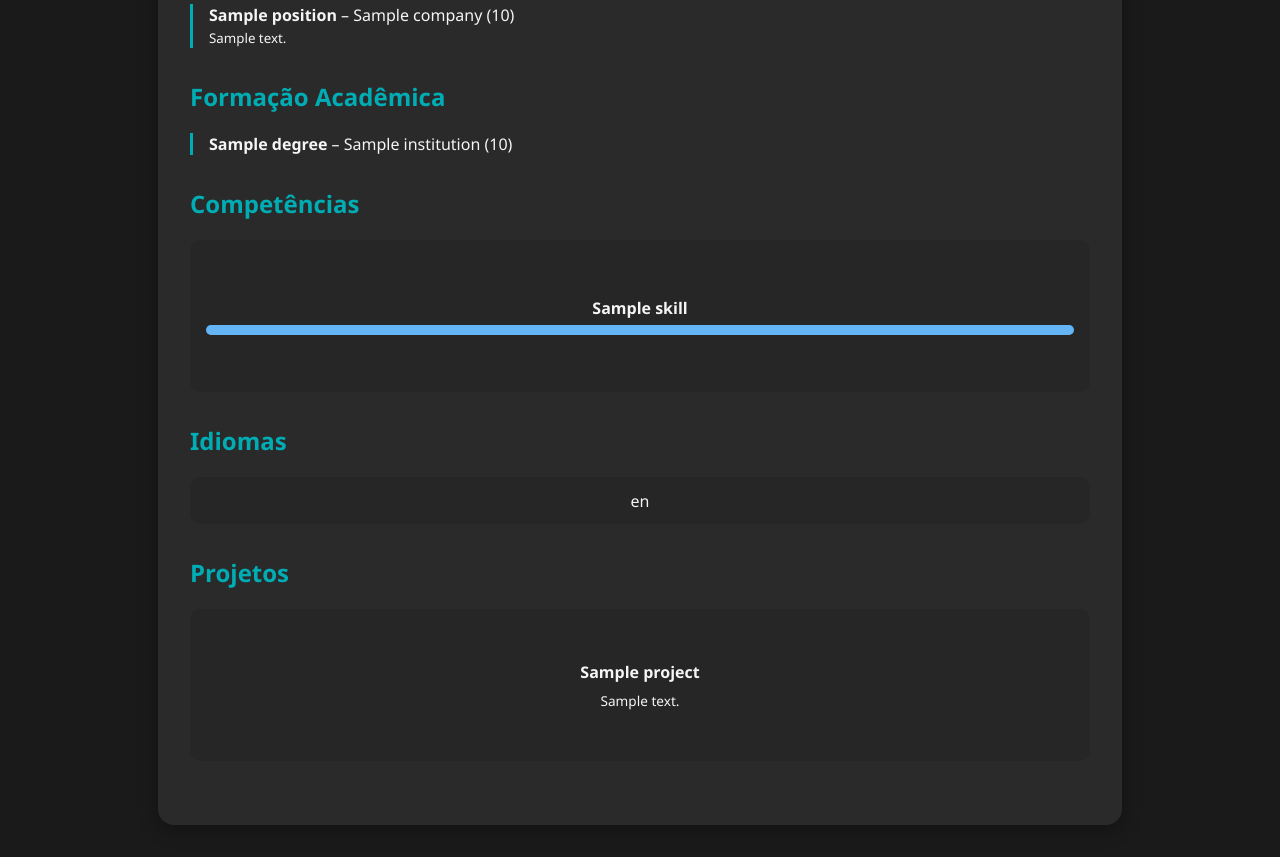
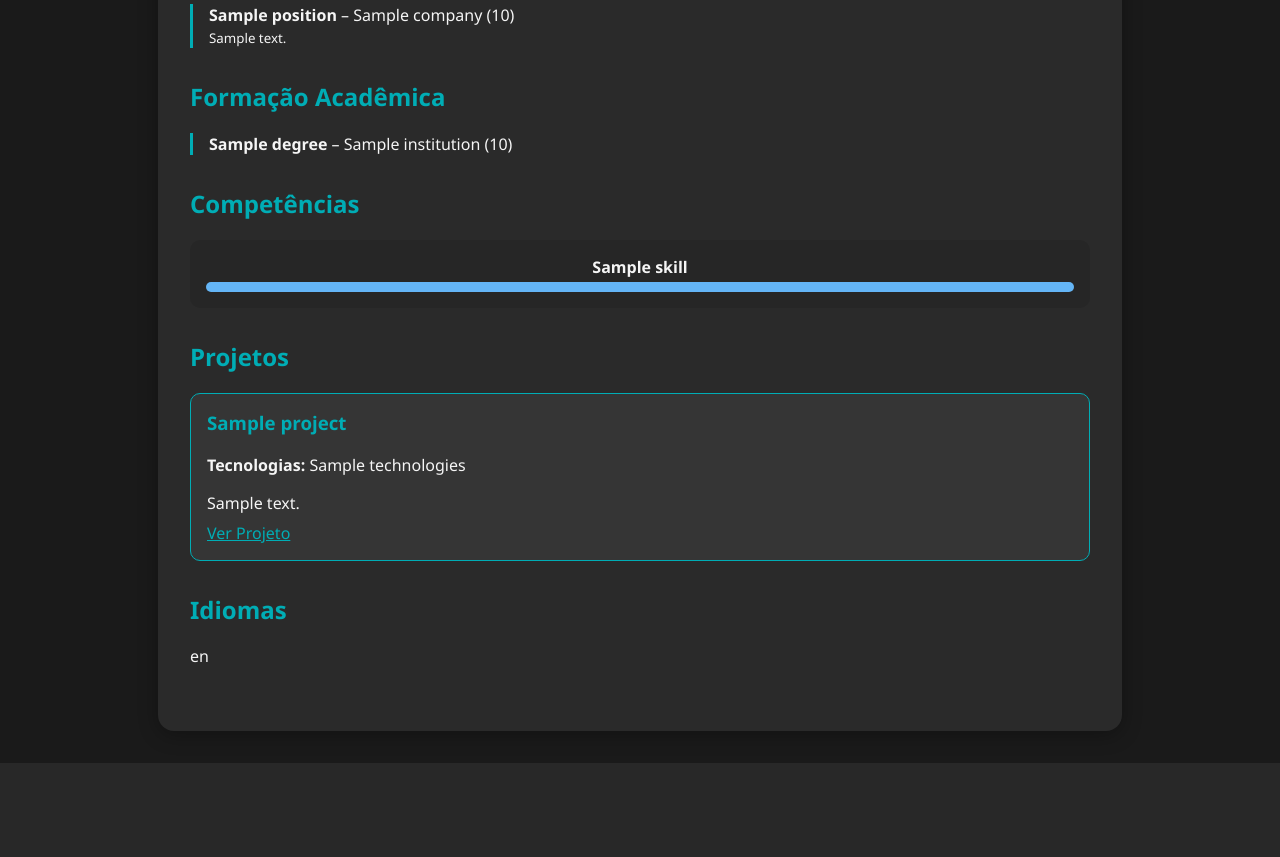
Before and after one commit to fbc165/personal-website, a Django app: template resume/templates/homepage.html in a window 1280 px wide. Shown: the part 594-1451 px from the top of the page. After the commit the page ends 1357 px from the top, so only its background shows below. Run offline with Django 5.2, Linux system fonts and the light colour scheme; the template is opened without the code that fills it: most values are stand-ins (such as "Sample title", 1, 10 or a date in 2020).

Commit message:
chore: atualiza cv

```diff
--- a/resume/templates/homepage.html
+++ b/resume/templates/homepage.html
@@ -67,51 +67,21 @@
 
         .skills {
             display: grid;
-            grid-template-columns: repeat(auto-fit, minmax(150px, 1fr));
+            grid-template-columns: repeat(auto-fit, minmax(120px, 1fr));
             gap: 1rem;
         }
 
-        .skill-item {
+        .skills > div {
             background: rgba(0, 0, 0, 0.1);
             padding: 1rem;
             border-radius: 10px;
             text-align: center;
-            height: 120px;
-            display: flex;
-            flex-direction: column;
-            justify-content: center;
-            transition: background 0.3s, transform 0.2s;
-        }
-
-        .skill-item:hover {
-            transform: translateY(-5px);
-            background: rgba(0, 0, 0, 0.15);
-        }
-
-        .skill-bar {
-            background: #444;
-            border-radius: 10px;
-            overflow: hidden;
-            height: 10px;
-            margin-top: 6px;
-        }
-
-        .skill-fill {
-            background: #64b5f6;
-            height: 100%;
         }
 
         .languages {
             display: grid;
             grid-template-columns: repeat(auto-fit, minmax(160px, 1fr));
             gap: 1rem;
-        }
-
-        .languages > div {
-            background: rgba(0, 0, 0, 0.1);
-            padding: 0.8rem;
-            border-radius: 10px;
-            text-align: center;
         }
 
         .profile-img {
@@ -166,6 +136,34 @@
             font-size: 1.5rem;
             cursor: pointer;
             transition: color 0.3s;
+        }
+
+        .projects {
+            display: grid;
+            grid-template-columns: repeat(auto-fit, minmax(250px, 1fr));
+            gap: 1rem;
+        }
+
+        .project-card {
+            background: rgba(255, 255, 255, 0.05);
+            border: 1px solid var(--accent);
+            border-radius: 10px;
+            padding: 1rem;
+            transition: transform 0.3s, box-shadow 0.3s;
+        }
+
+        .project-card:hover {
+            transform: translateY(-5px);
+            box-shadow: 0 8px 20px rgba(0, 173, 181, 0.2);
+        }
+
+        .project-card h3 {
+            margin-top: 0;
+            color: var(--accent);
+        }
+
+        .project-card p {
+            margin-bottom: 0.5rem;
         }
 
         @media (max-width: 600px) {
@@ -224,11 +222,27 @@
             <h2>Competências</h2>
             <div class="skills">
                 {% for skill in skills %}
-                <div class="skill-item">
-                    <strong>{{ skill.name }}</strong>
-                    <div class="skill-bar">
-                        <div class="skill-fill" style="width: {{ skill.level }}%;"></div>
+                <div>
+                    <strong>{{ skill.name }}</strong><br>
+                    <div style="background: #444; border-radius: 10px; overflow: hidden; height: 10px; margin-top: 4px;">
+                        <div style="background: #64b5f6; height: 100%; width: {{ skill.level }}%;"></div>
                     </div>
+                </div>
+                {% endfor %}
+            </div>
+        </div>
+
+        <div class="section">
+            <h2>Projetos</h2>
+            <div class="projects">
+                {% for project in projects %}
+                <div class="project-card">
+                    <h3>{{ project.title }}</h3>
+                    <p><strong>Tecnologias:</strong> {{ project.technologies }}</p>
+                    <p>{{ project.description }}</p>
+                    {% if project.link %}
+                    <a href="{{ project.link }}" target="_blank" style="color: var(--accent);">Ver Projeto</a>
+                    {% endif %}
                 </div>
                 {% endfor %}
             </div>
@@ -239,20 +253,6 @@
             <div class="languages">
                 {% for lang in languages %}
                 <div>{{ lang }}</div>
-                {% endfor %}
-            </div>
-        </div>
-
-        <div class="section">
-            <h2>Projetos</h2>
-            <div class="skills">
-                {% for project in projects %}
-                <div class="skill-item">
-                    <strong>{{ project.title }}</strong>
-                    <div style="font-size: 0.85rem; margin-top: 0.5rem;">
-                        {{ project.description }}
-                    </div>
-                </div>
                 {% endfor %}
             </div>
         </div>
```
